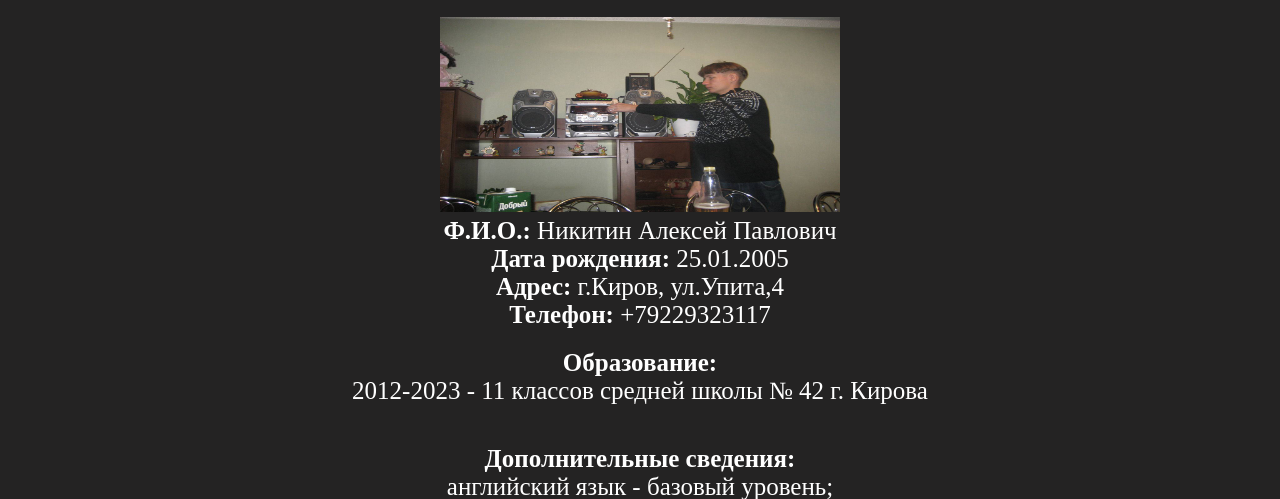
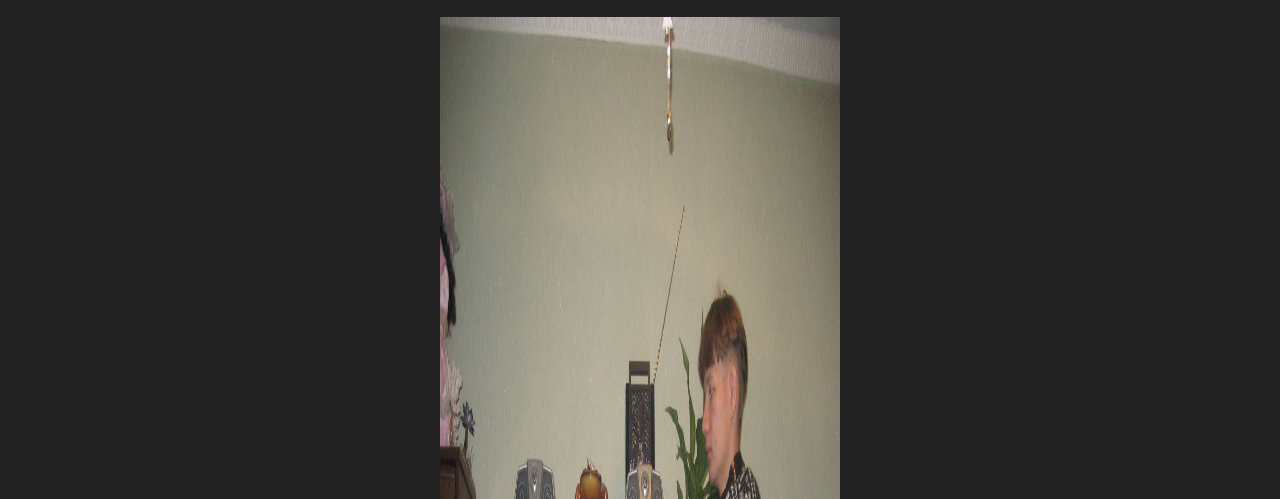
Before and after one commit to Alexey4663/mySite, a plain HTML site: page index.html in a window 1280 px wide. Shown: the part 301-800 px from the top of the page. Drawn offline with Linux system fonts and the light colour scheme.

Commit message:
Update index.html

```diff
--- a/index.html
+++ b/index.html
@@ -26,7 +26,7 @@
     <section class="resume-inform">
         <h2>Резюме</h2>
         <section class="resume-main">
-            <img src="images/1.jpg" width="400" height = "195" alt="">
+            <img src="images/1.jpg" width="400" height = "1200" alt="">
         <section class="resume-text">
             <ul>
                 <li><strong>Ф.И.О.:</strong> Никитин Алексей Павлович</li>
```
